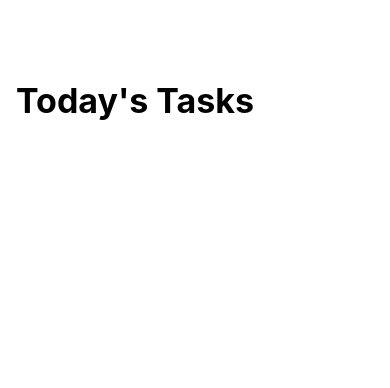
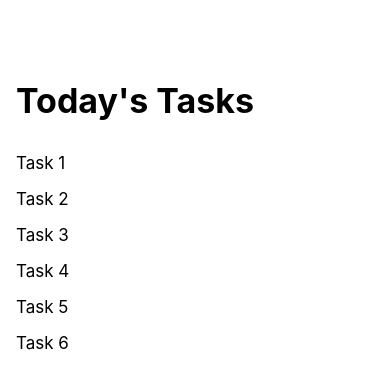
Before and after one commit to fhalteh/todolist-app-exercises, a React Native app: screen / in a window 390 px wide. Shown: the top 388 px of the page. Built offline with nearby package versions, Linux system fonts and the light colour scheme.

Commit message:
exercise-2

```diff
--- a/App.js
+++ b/App.js
@@ -5,6 +5,14 @@ export default function App() {
     <View style={styles.container}>
       <View style={styles.tasksWrapper}>
         <Text style={styles.sectionTitle}>Today's Tasks</Text>
+        <View style={styles.items}>
+          <View style={styles.item}><Text style={styles.itemText}>Task 1</Text></View>
+          <View style={styles.item}><Text style={styles.itemText}>Task 2</Text></View>
+          <View style={styles.item}><Text style={styles.itemText}>Task 3</Text></View>
+          <View style={styles.item}><Text style={styles.itemText}>Task 4</Text></View>
+          <View style={styles.item}><Text style={styles.itemText}>Task 5</Text></View>
+          <View style={styles.item}><Text style={styles.itemText}>Task 6</Text></View>
+        </View>
       </View>
     </View>
   );
@@ -23,4 +31,14 @@ const styles = StyleSheet.create({
     fontSize: 34,
     fontWeight: "bold",
   },
+  items: {
+    marginTop: 32,
+  },
+  item: {
+    marginBottom: 16,
+  },
+  itemText: {
+    fontSize: 17,
+    maxWidth: "80%",
+  }
 });
```
